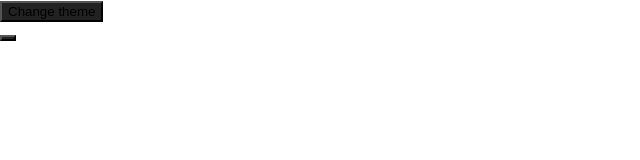
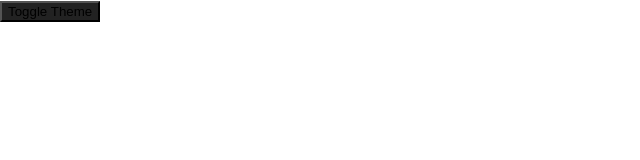
Before and after one commit to feno-tolojanahary/code-tuto-react, a React (Create React App) app: page / in a window 1280 px wide. Shown: the top 160 px of the page, without its empty margins (0-640 px from the left). Built offline with nearby package versions, Linux system fonts and the light colour scheme.

Commit message:
context, updating from a nested Component

```diff
--- a/src/App.js
+++ b/src/App.js
@@ -2,40 +2,48 @@
 import React from 'react';
 import './App.css';
 import { ThemeContext, themes } from './views/example-context/theme-context';
-import ThemedButton from './views/example-context/themed-button';
+// import ThemedButton from './views/example-context/themed-button';
+import ThemeTogglerButton from './views/example-context/theme-toggler-button';
 
-function ToolBar(props) {
-  return (
-    <ThemedButton onClick={props.changeTheme}>
-      Change theme
-    </ThemedButton>
-  );
-}
+// function ToolBar(props) {
+//   return (
+//     <ThemedButton onClick={props.changeTheme}>
+//       Change theme
+//     </ThemedButton>
+//   );
+// }
 
 export default class App extends React.Component {
   constructor(props) {
     super(props);
-    this.state = {
-      theme: themes.dark
-    }
 
     this.toggleTheme = () => {
       this.setState((state) => ({
         theme: state.theme === themes.dark ? themes.light : themes.dark
       }));
     };
+
+    this.state = {
+      theme: themes.dark,
+      toggleTheme: this.toggleTheme
+    }
   }
 
   render() {
     return(
       <div>
-        <ThemeContext.Provider value={this.state.theme}>
-          <ToolBar changeTheme={this.toggleTheme} />
+        <ThemeContext.Provider value={this.state}>
+          <Content />
         </ThemeContext.Provider>
-        <section>
-          <ThemedButton />
-        </section>
       </div>
     );
   }
 }
+
+function Content() {
+  return (
+    <div>
+      <ThemeTogglerButton />
+    </div>
+  );
+}
--- a/src/views/example-context/theme-context.js
+++ b/src/views/example-context/theme-context.js
@@ -11,6 +11,7 @@ export const themes = {
   }
 }
 
-export const ThemeContext = React.createContext(
-  themes.dark
-);
+export const ThemeContext = React.createContext({
+  theme: themes.dark,
+  toggleTheme: () => {},
+});
```
